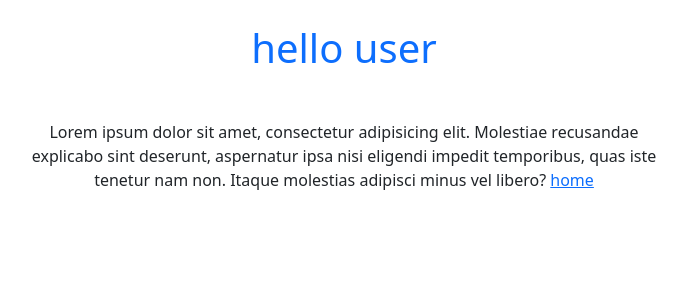
After one commit to abdallaMnsour/php_tasks, a PHP site: page /aboutus.php in a window 1280 px wide. The commit adds this page. Shown: the top 300 px of the page, without its empty margins (296-983 px from the left). Run offline with PHP 8.4, Linux system fonts and the light colour scheme.

Commit message:
add new file about us

```diff
--- /dev/null
+++ b/4 task/aboutus.php
@@ -0,0 +1,8 @@
+<?php include 'layout/header.php' ?>
+<h1 class="mt-4 mb-5 text-center text-primary">hello user</h1>
+<p class="w-50 text-center m-auto">
+  Lorem ipsum dolor sit amet, consectetur adipisicing elit. Molestiae recusandae explicabo sint deserunt, aspernatur ipsa nisi eligendi impedit temporibus, quas iste tenetur nam non. Itaque molestias adipisci minus vel libero?
+  <a href="index.php">home</a>
+</p>
+
+<?php include 'layout/footer.php' ?>
--- a/4 task/index.php
+++ b/4 task/index.php
@@ -2,7 +2,10 @@
 include 'layout/header.php';
 require_once 'userData/data.php';
 ?>
-<h1 class="text-secondary m-3">Canada states...</h1>
+<div class="d-flex justify-content-between align-items-center m-5">
+  <h1 class="text-secondary m-3">Canada states...</h1>
+  <a href="aboutus.php" class="btn btn-primary">aboutUs</a>
+</div>
 <?php foreach ($stateList['CA'] as $key => $value) : ?>
 
   <p class="alert alert-primary w-50 m-3 mb-2"><?= '[ ' . $key . ' ] -> ' . $value ?></p>
```
